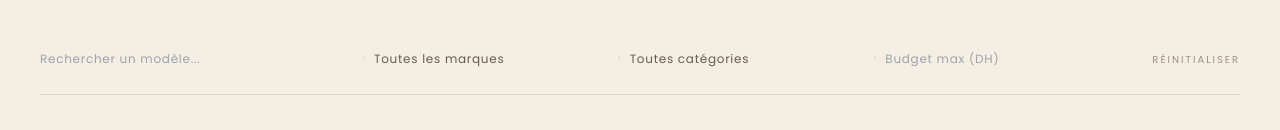
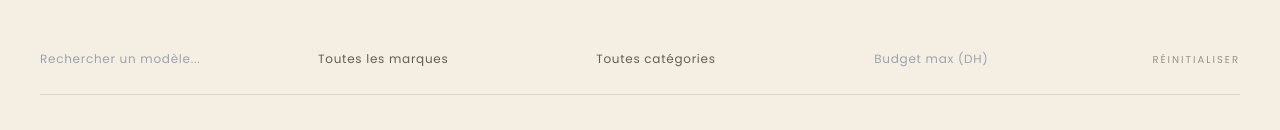
Before and after one commit to radiaboujdid11/Car-Advisor-, a React (Vite) app in the folder frontend/: page /cars in a window 1280 px wide. Shown: the part 204-334 px from the top of the page. Built offline with nearby package versions, Linux system fonts and the light colour scheme.

Commit message:
style: catalog filters — force single row nowrap

```diff
--- a/frontend/src/pages/Catalog.jsx
+++ b/frontend/src/pages/Catalog.jsx
@@ -51,34 +51,31 @@ export default function Catalog({ addToCompare }) {
         </div>
 
         {/* Filters */}
-        <div style={{ display: 'flex', alignItems: 'baseline', gap: '0', marginBottom: '3rem', borderBottom: '1px solid var(--line)', paddingBottom: '1rem' }}>
+        <div style={{ display: 'flex', alignItems: 'center', flexWrap: 'nowrap', gap: '1.5rem', marginBottom: '3rem', borderBottom: '1px solid var(--line)', paddingBottom: '1rem' }}>
           <input
-            style={{ ...inputStyle, flex: 2 }} placeholder="Rechercher un modèle..."
+            style={{ ...inputStyle, flex: '1 1 0', minWidth: 0 }} placeholder="Rechercher un modèle..."
             value={search} onChange={e => setSearch(e.target.value)}
           />
-          <span style={{ color: 'var(--line)', fontSize: '1rem', padding: '0 .5rem', userSelect: 'none' }}>·</span>
           <select
-            style={{ ...inputStyle, flex: 1.5, appearance: 'none', cursor: 'pointer' }}
+            style={{ ...inputStyle, flex: '1 1 0', minWidth: 0, appearance: 'none', cursor: 'pointer' }}
             value={make} onChange={e => setMake(e.target.value)}
           >
             <option value="">Toutes les marques</option>
             {ALL_MAKES.map(m => <option key={m} value={m}>{m}</option>)}
           </select>
-          <span style={{ color: 'var(--line)', fontSize: '1rem', padding: '0 .5rem', userSelect: 'none' }}>·</span>
           <select
-            style={{ ...inputStyle, flex: 1.5, appearance: 'none', cursor: 'pointer' }}
+            style={{ ...inputStyle, flex: '1 1 0', minWidth: 0, appearance: 'none', cursor: 'pointer' }}
             value={category} onChange={e => setCategory(e.target.value)}
           >
             {CATEGORIES.map(c => <option key={c.value} value={c.value}>{c.label}</option>)}
           </select>
-          <span style={{ color: 'var(--line)', fontSize: '1rem', padding: '0 .5rem', userSelect: 'none' }}>·</span>
           <input
-            style={{ ...inputStyle, flex: 1.5 }} placeholder="Budget max (DH)" type="number"
+            style={{ ...inputStyle, flex: '1 1 0', minWidth: 0 }} placeholder="Budget max (DH)" type="number"
             value={maxBudget} onChange={e => setMaxBudget(e.target.value)}
           />
           <button
             onClick={reset}
-            style={{ fontFamily: 'var(--sans)', fontSize: '10px', letterSpacing: '0.2em', textTransform: 'uppercase', color: 'var(--ink-mute)', background: 'none', border: 'none', padding: '10px 0', paddingLeft: '2rem', cursor: 'pointer', transition: 'color 0.2s', whiteSpace: 'nowrap', flexShrink: 0 }}
+            style={{ fontFamily: 'var(--sans)', fontSize: '10px', letterSpacing: '0.2em', textTransform: 'uppercase', color: 'var(--ink-mute)', background: 'none', border: 'none', padding: '0', cursor: 'pointer', transition: 'color 0.2s', whiteSpace: 'nowrap', flexShrink: 0 }}
             onMouseEnter={e => e.currentTarget.style.color = 'var(--gold)'}
             onMouseLeave={e => e.currentTarget.style.color = 'var(--ink-mute)'}
           >
```
